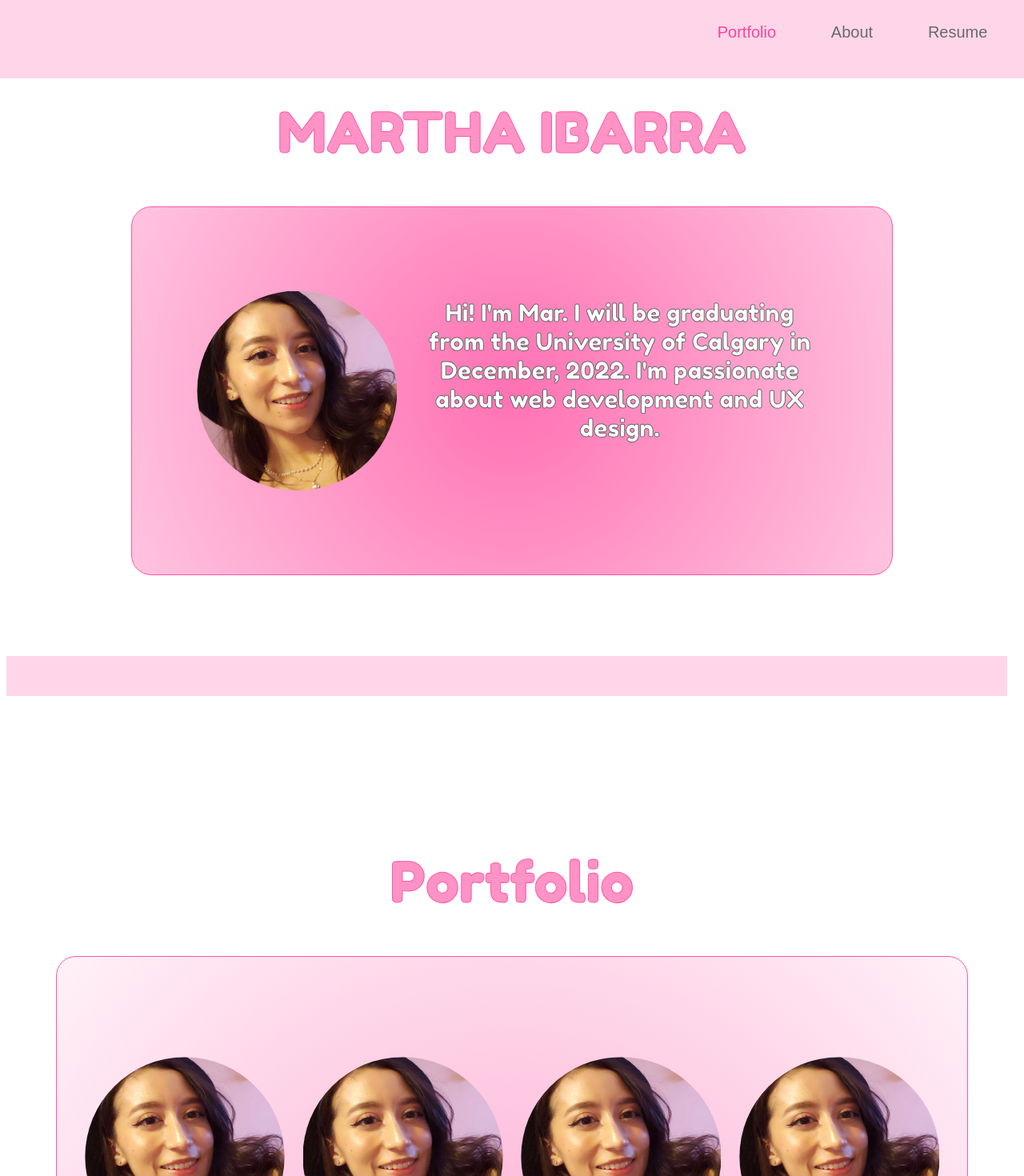
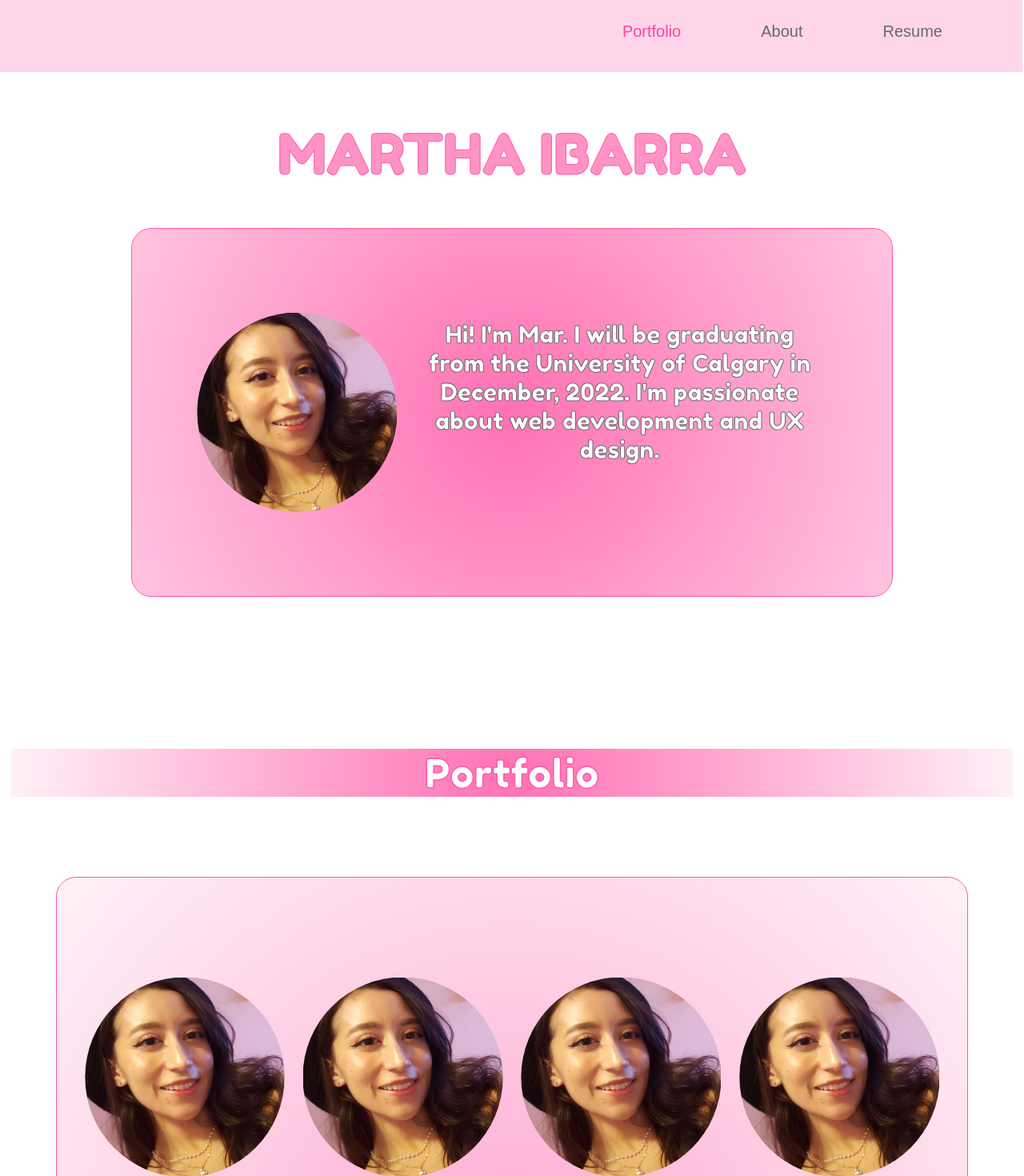
Before and after one commit to kiwigi/portfolio, a React (Create React App) app: page / in a window 1280 px wide. Shown: the top 1470 px of the page at 80% size. Built offline with nearby package versions, Linux system fonts and the light colour scheme.

Commit message:
made some style changes

```diff
--- a/src/Navbar.js
+++ b/src/Navbar.js
@@ -3,28 +3,29 @@ import "./styleSheet.css"
 const Navbar = (props) =>{
 
     const navBarStyle = {
-        width: '99%',
+        width: '100%',
         height: '100px',
         background: '#ffd6e9',
-        marginLeft: '-15px',
+        marginLeft: '-10px',
         marginTop: '-10px',
-        overflow: 'hidden',
+        marginBottom: '-10px',
         fontFamily: 'Century Gothic,CenturyGothic,AppleGothic,sans-serif',
-        textAlign: 'center',
         fontSize: '20px',
         color: '#424242',
         position: 'sticky',
         top: "0",
+        position: "fixed"
         // border: '1px solid #ff57a6'
 
 
     }
     const categoryStyle = {
         float: 'right',
-        padding: '1.5%',
-        marginTop: '1%',
-        marginBottom: '1%',
-        paddingRight: '50px',
+        // padding: '1%',
+        marginTop: '3%',
+        marginBottom: '3%',
+        textAlign: 'center',
+        paddingRight: '100px',
         display: 'inline',
 
 
@@ -43,7 +44,7 @@ const Navbar = (props) =>{
 
 
     return <div>
-     <ul style= {navBarStyle}>
+     <div style= {navBarStyle}>
         {/* <a href='../' style = {homeCategoryStyle}>
           Home
         </a> */}
@@ -59,7 +60,7 @@ const Navbar = (props) =>{
         <a className={props.isPortfolioActive} href='./Portfolio' style = {categoryStyle}>
           Portfolio
         </a>
-     </ul>
+     </div>
     </div>
 
 }
--- a/src/Portfolio.js
+++ b/src/Portfolio.js
@@ -7,17 +7,15 @@ function Portfolio() {
 
   const dividorStyle = {
     width: '99%',
-    height: '50px',
-    background: '#ffd6e9',
-    display: 'block',
-    marginTop: '8%',
+    height: '60px',
+    background: 'radial-gradient( 700px,#ff71b3,transparent)',
+    margin: 'auto',
+    marginTop: '15%',
     overflow: 'hidden',
-    fontFamily: 'Century Gothic,CenturyGothic,AppleGothic,sans-serif',
     textAlign: 'center',
     fontSize: '20px',
     color: '#424242',
-    position: 'sticky',
-    top: "0",
+
     // border: '1px solid #ff57a6'
 
 
@@ -33,16 +31,23 @@ function Portfolio() {
       <Navbar isResumeActive={'activeFalse'} isPortfolioActive={'activeTrue'} isAboutActive={'activeFalse'}/>
       <title> Martha Ibarra </title>
       <div className='myName'>  MARTHA IBARRA </div>
+
       <div className='simpleBox'>
+
           <img className='selfPic' src={selfPic}></img>
+
           <div className='selfIntro'>
                 Hi! I'm Mar. I will be graduating from the University of Calgary in December, 2022. I'm passionate about web development and UX design.
           </div>
 
       </div>
-      <div style={dividorStyle}> </div>
 
-      <div className='secTitle'> Portfolio </div>
+      <div style={dividorStyle}>
+
+        <div className='secTitle'> Portfolio </div>
+
+      </div>
+
       <div className='simpleBox2'>
         <img className='selfPic' src={selfPic}></img>
         <img className='selfPic' src={selfPic}></img>
--- a/src/styleSheet.css
+++ b/src/styleSheet.css
@@ -13,7 +13,7 @@
     font-family: FredokaOne-Regular;
     font-size: 70px;
     text-align: center;
-    margin-top: 2%;
+    margin-top: 150px;
     color: #FF93C5;
     padding-bottom: 50px;
     -webkit-text-stroke-width: 1px;
@@ -22,12 +22,13 @@
 
 .secTitle{
     font-family: FredokaOne-Regular;
-    font-size: 70px;
+    font-size: 50px;
     text-align: center;
-    margin-top: 15%;
-    color: #FF93C5;
+    /* margin-top: 15%; */
+    /* color: #FF93C5; */
+    color: white;
     padding-bottom: 50px;
-    -webkit-text-stroke-width: 1px;
+    -webkit-text-stroke-width: 1.5px;
     -webkit-text-stroke-color: #ff57a6;
 }
 
@@ -56,6 +57,7 @@
     display: block;
     margin-left: auto;
     margin-right: auto;
+    margin-top: 100px;
     justify-content: center;
     border: 1px solid #ff57a6;
     background:radial-gradient( 900px,#fdaad1,transparent);
```
